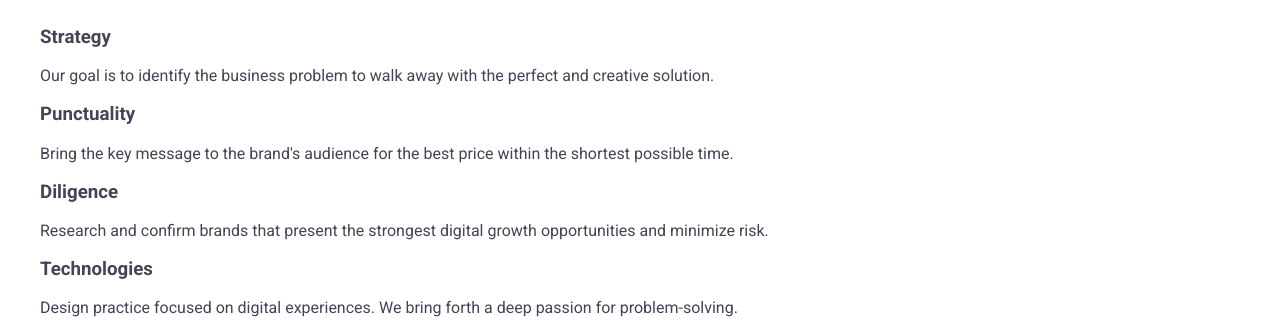
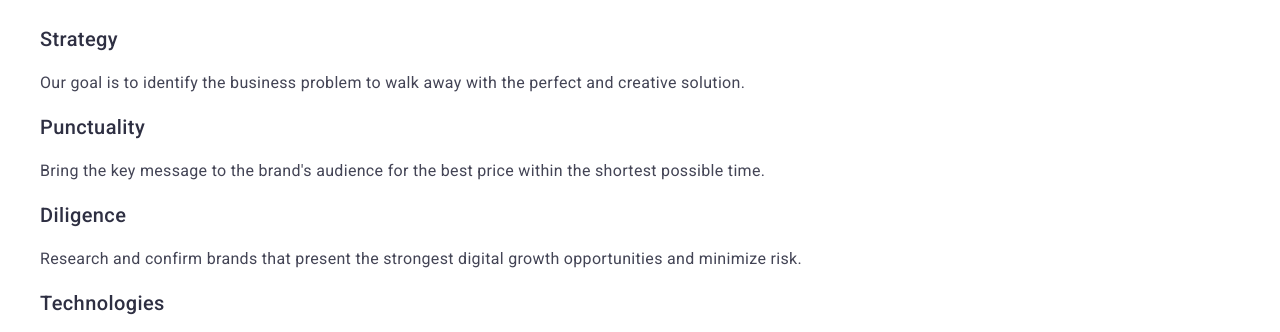
Before and after one commit to Daria0206/goit-markup-hw-02, a plain HTML site: page index.html in a window 1280 px wide. Shown: the part 429-761 px from the top of the page. Drawn offline with nearby package versions, Linux system fonts and the light colour scheme.

Commit message:
fix section

```diff
--- a/css/styles.css
+++ b/css/styles.css
@@ -81,6 +81,10 @@ a {
   color: #fff;
 }
 
+.items-title-team {
+  background-color: #fff;
+}
+
 .desc-advanteges,
 .desc-team,
 .desc-portfolio {
@@ -103,7 +107,7 @@ a {
   color: #2e2f42;
 }
 
-.text-advaneges,
+.text-advanteges,
 .text-team,
 .text-portfolio {
   font-weight: 400;
--- a/index.html
+++ b/index.html
@@ -59,29 +59,29 @@
       <section class="advanteges">
         <h2 class="desc-advanteges">Our Advanteges</h2>
         <ul class="list-title-advanteges">
-          <li class="items-title-advanatges">
-            <h3 class="subtitle-advantages">Strategy</h3>
+          <li class="items-title-advanteges">
+            <h3 class="subtitle-advanteges">Strategy</h3>
             <p class="text-advanteges">
               Our goal is to identify the business problem to walk away with the
               perfect and creative solution.
             </p>
           </li>
-          <li class="items-title-advanatges">
-            <h3 class="subtitle-advantages">Punctuality</h3>
+          <li class="items-title-advanteges">
+            <h3 class="subtitle-advanteges">Punctuality</h3>
             <p class="text-advanteges">
               Bring the key message to the brand's audience for the best price
               within the shortest possible time.
             </p>
           </li>
-          <li class="items-title-advanatges">
-            <h3 class="subtitle-advantages">Diligence</h3>
+          <li class="items-title-advanteges">
+            <h3 class="subtitle-advanteges">Diligence</h3>
             <p class="text-advanteges">
               Research and confirm brands that present the strongest digital
               growth opportunities and minimize risk.
             </p>
           </li>
-          <li class="items-title-advanatges">
-            <h3 class="subtitle-advantages">Technologies</h3>
+          <li class="items-title-advanteges">
+            <h3 class="subtitle-advanteges">Technologies</h3>
             <p class="text-advanteges">
               Design practice focused on digital experiences. We bring forth a
               deep passion for problem-solving.
```
